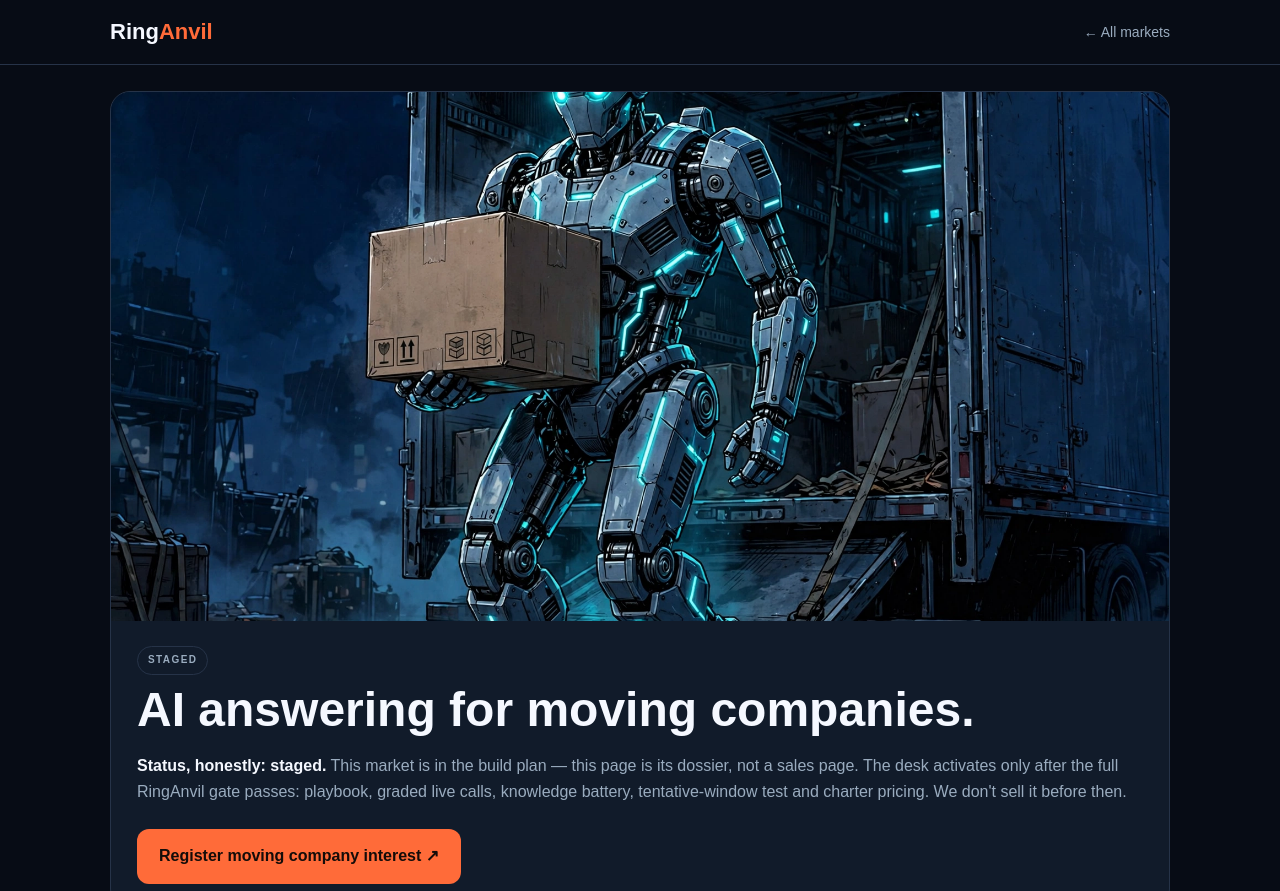
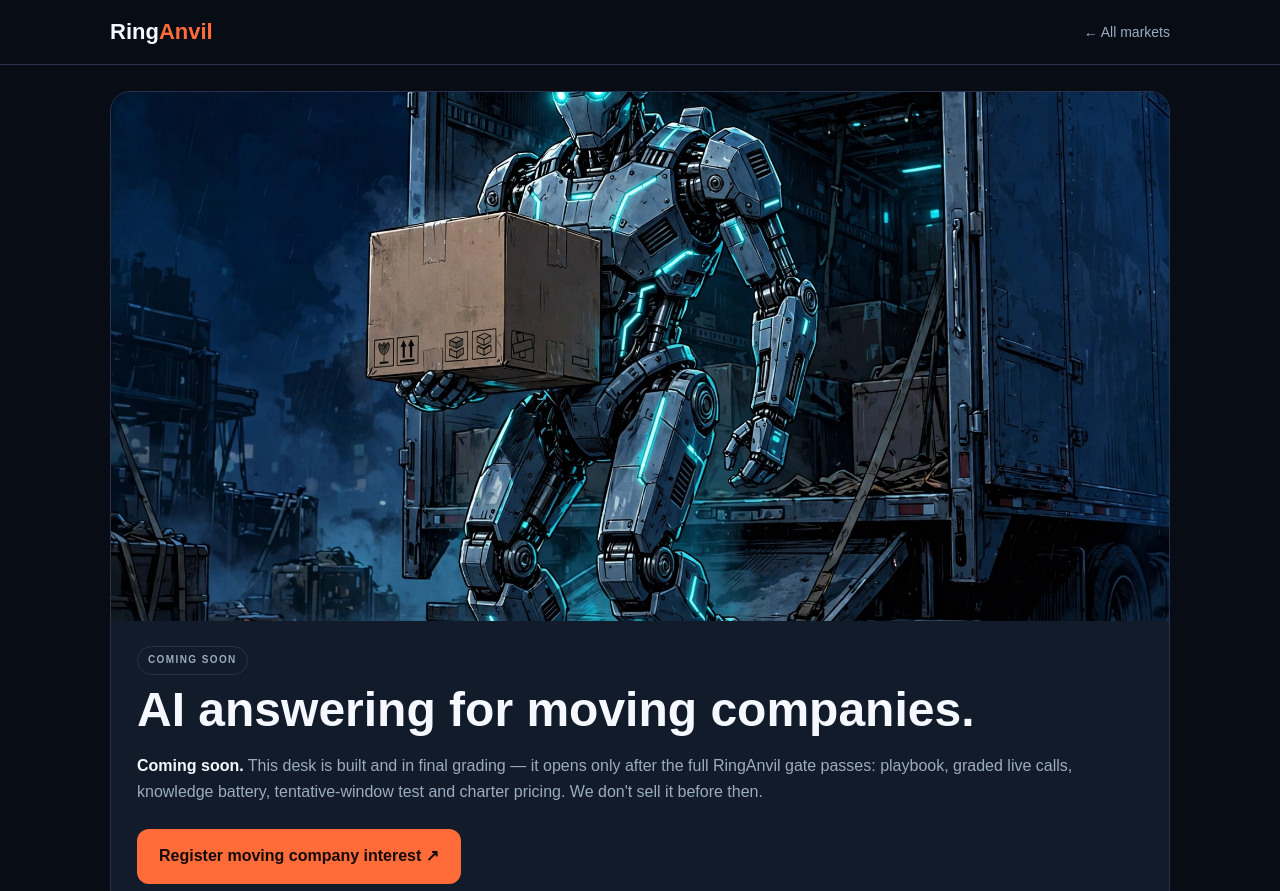
Before and after one commit to chicomills1-create/ringanvil-platform, a plain HTML site: page markets/moving-company.html in a window 1280 px wide. Shown: the top 891 px of the page. Drawn offline with Linux system fonts and the light colour scheme.

Commit message:
Coming soon: moving-company.html

```diff
--- a/markets/moving-company.html
+++ b/markets/moving-company.html
@@ -3,8 +3,8 @@
 <head>
 <meta charset="utf-8" />
 <meta name="viewport" content="width=device-width,initial-scale=1" />
-<meta name="description" content="RingAnvil's AI answering desk for moving companies — staged in the build plan. What the desk will do, the gate it must pass, and how to register interest." />
-<title>Moving Company — RingAnvil AI Answering (STAGED)</title>
+<meta name="description" content="RingAnvil's AI answering desk for moving companies — coming soon. The desk is built and in final grading; it opens only when it passes the full RingAnvil gate." />
+<title>Moving Company — RingAnvil AI Answering (COMING SOON)</title>
 <style>
 :root{--bg:#070c15;--panel:#111b2a;--panel2:#0c1422;--line:#263348;--ink:#f5f8ff;--muted:#9aacbf;--orange:#ff6b39;--cyan:#4bdde0}
 *{box-sizing:border-box}body{margin:0;background:var(--bg);color:var(--ink);font-family:Arial,sans-serif;line-height:1.65}
@@ -31,9 +31,9 @@ footer{border-top:1px solid var(--line);margin-top:34px;padding:22px 0;color:var
 <header><div class="wrap"><a class="brand" href="../index.html">Ring<span>Anvil</span></a><a class="back" href="../index.html#markets">← All markets</a></div></header>
 <main class="wrap">
   <div class="hero"><img src="../assets/mkt-moving-company.webp" alt="AI robot mover carrying a box from a truck" /><div class="hero-in">
-    <span class="chip">STAGED</span>
+    <span class="chip">COMING SOON</span>
     <h1>AI answering for moving companies.</h1>
-    <p><strong>Status, honestly: staged.</strong> This market is in the build plan — this page is its dossier, not a sales page. The desk activates only after the full RingAnvil gate passes: playbook, graded live calls, knowledge battery, tentative-window test and charter pricing. We don't sell it before then.</p>
+    <p><strong>Coming soon.</strong> This desk is built and in final grading — it opens only after the full RingAnvil gate passes: playbook, graded live calls, knowledge battery, tentative-window test and charter pricing. We don't sell it before then.</p>
     <a class="btn" href="mailto:info@ringanvil.com?subject=RingAnvil%20Moving%20Company%20Interest">Register moving company interest ↗</a>
   </div></div>
   <div class="grid">
```
